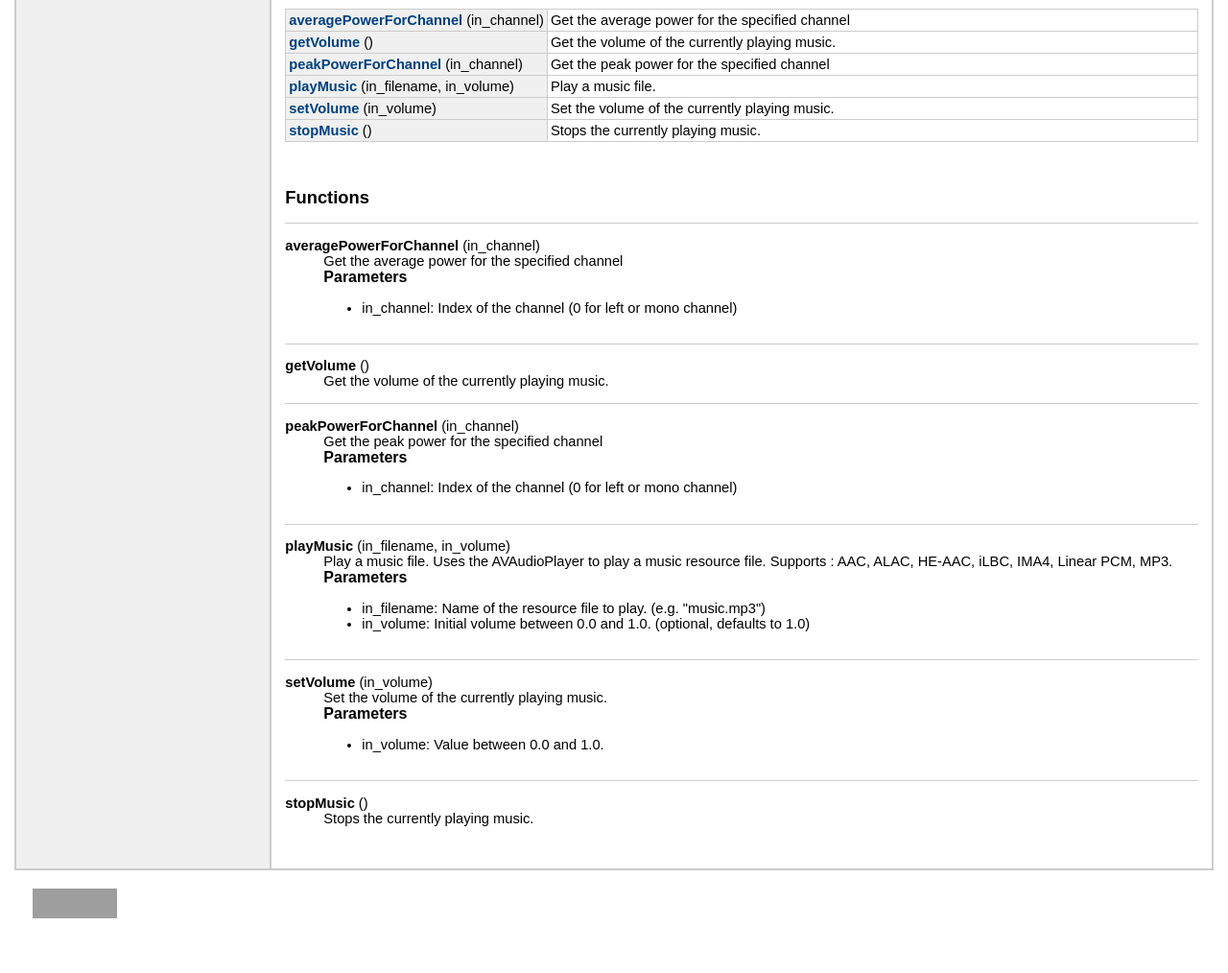
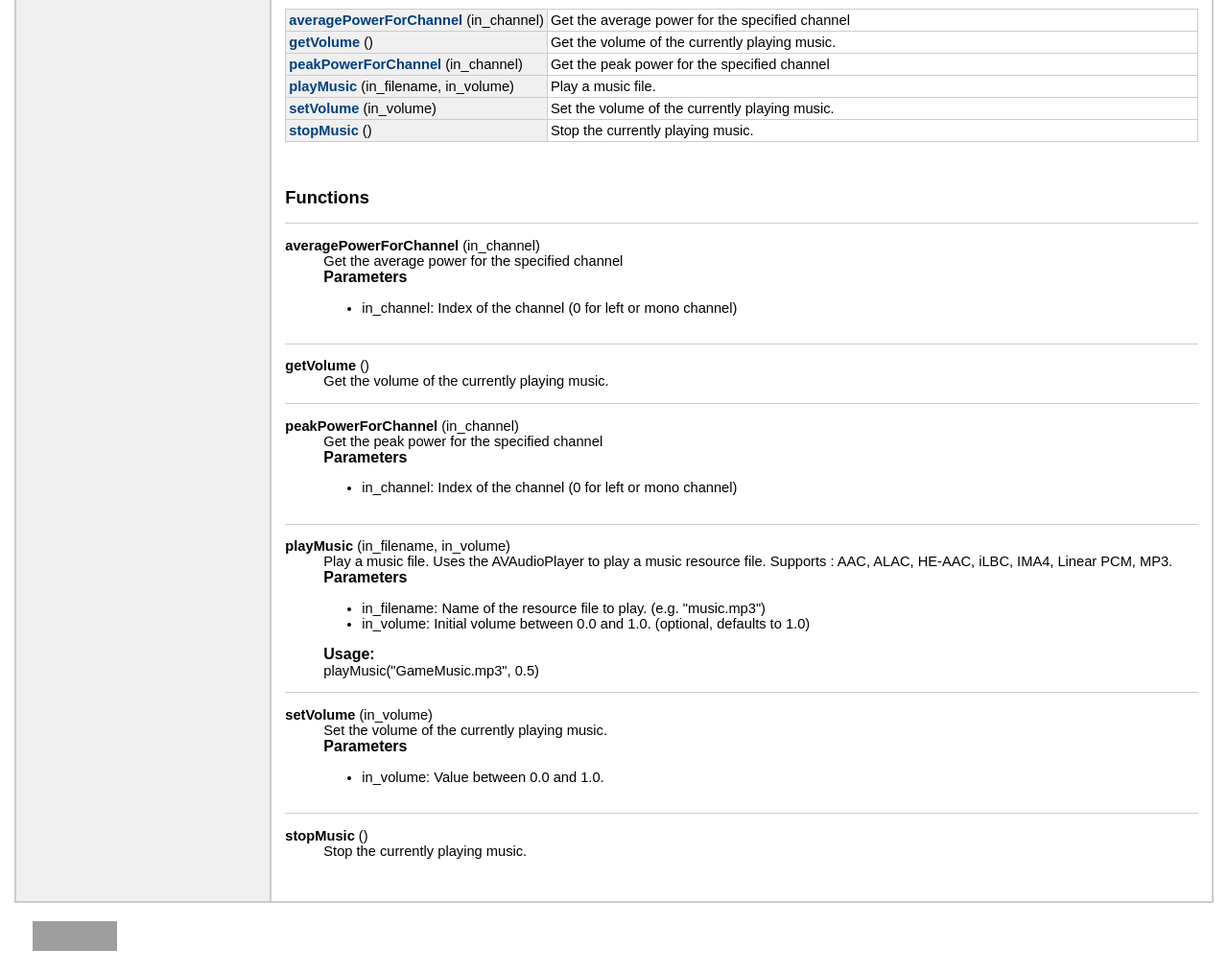
Before and after one commit to jfperusse/CodeaAddons, a plain HTML site: page Documentation/files/MusicAddon.html in a window 1280 px wide. Shown: the part 101-1115 px from the top of the page at 96% size. Before the commit the page ends 1081 px from the top, so only its background shows below. Drawn offline with Linux system fonts and the light colour scheme; grey boxes are pictures that could not be loaded.

Commit message:
Updated Lua documentation.

```diff
--- a/Documentation/files/MusicAddon.html
+++ b/Documentation/files/MusicAddon.html
@@ -89,7 +89,7 @@
 
 	<tr>
 	<td class="name" nowrap><a href="#stopMusic">stopMusic</a>&nbsp;()</td>
-	<td class="summary">Stops the currently playing music.</td>
+	<td class="summary">Stop the currently playing music.</td>
 	</tr>
 
 </table>
@@ -200,6 +200,9 @@ Play a music file.  Uses the AVAudioPlayer to play a music resource file.  Suppo
 
 
 
+<h3>Usage:</h3>
+playMusic("GameMusic.mp3", 0.5)
+
 
 
 
@@ -237,7 +240,7 @@ Set the volume of the currently playing music.
 
 <dt><a name="stopMusic"></a><strong>stopMusic</strong>&nbsp;()</dt>
 <dd>
-Stops the currently playing music.
+Stop the currently playing music.
 
 
 
```
Also changed, not shown: 1 other file.
